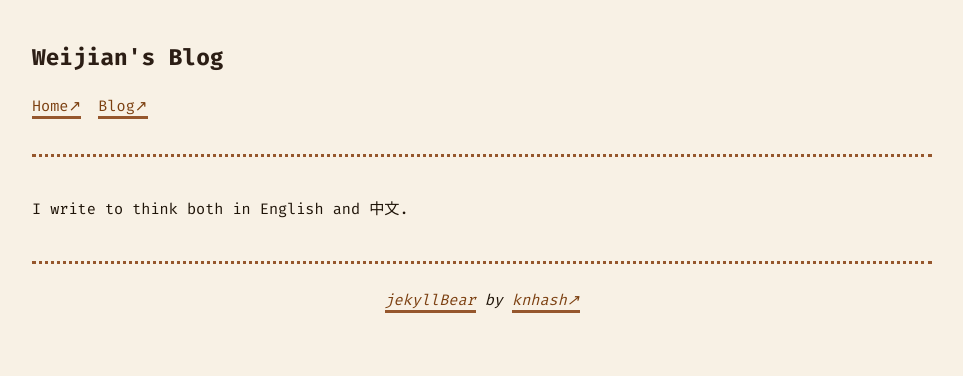
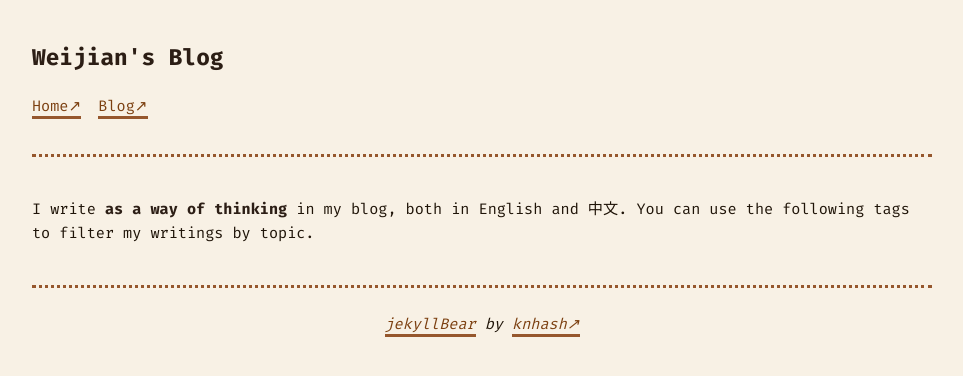
Before and after one commit to GymRat102/GymRat102.github.io, a Jekyll site: the page built from blog.md, in a window 1280 px wide. Shown: the top 376 px of the page, without its empty margins (158-1121 px from the left). Built offline with Jekyll 4.4.1, drawn with Linux system fonts in a browser that asks for light colours.

Commit message:
site: update blog.md

```diff
--- a/blog.md
+++ b/blog.md
@@ -5,4 +5,4 @@ description: Here be writings
 permalink: /blog
 ---
 
-I write to think both in English and 中文.
+I write **as a way of thinking** in my blog, both in English and 中文. You can use the following tags to filter my writings by topic.
```
